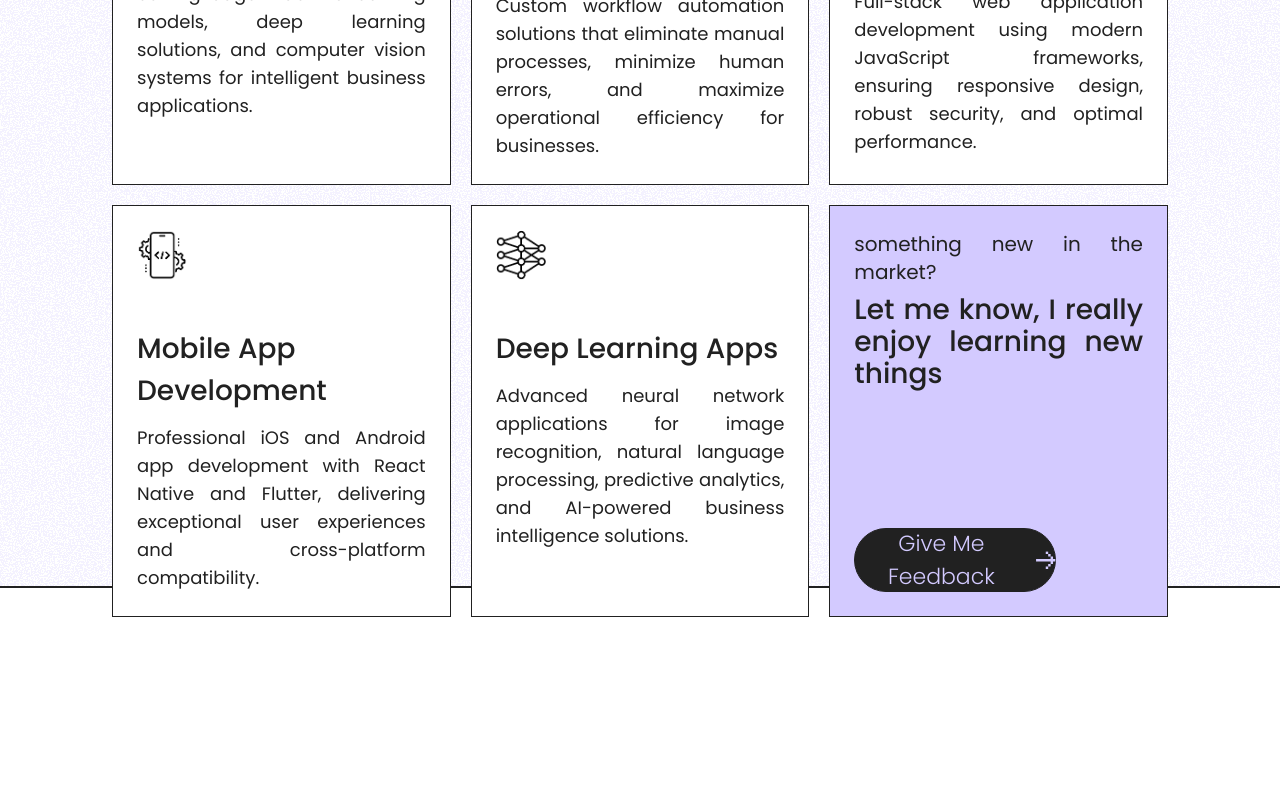
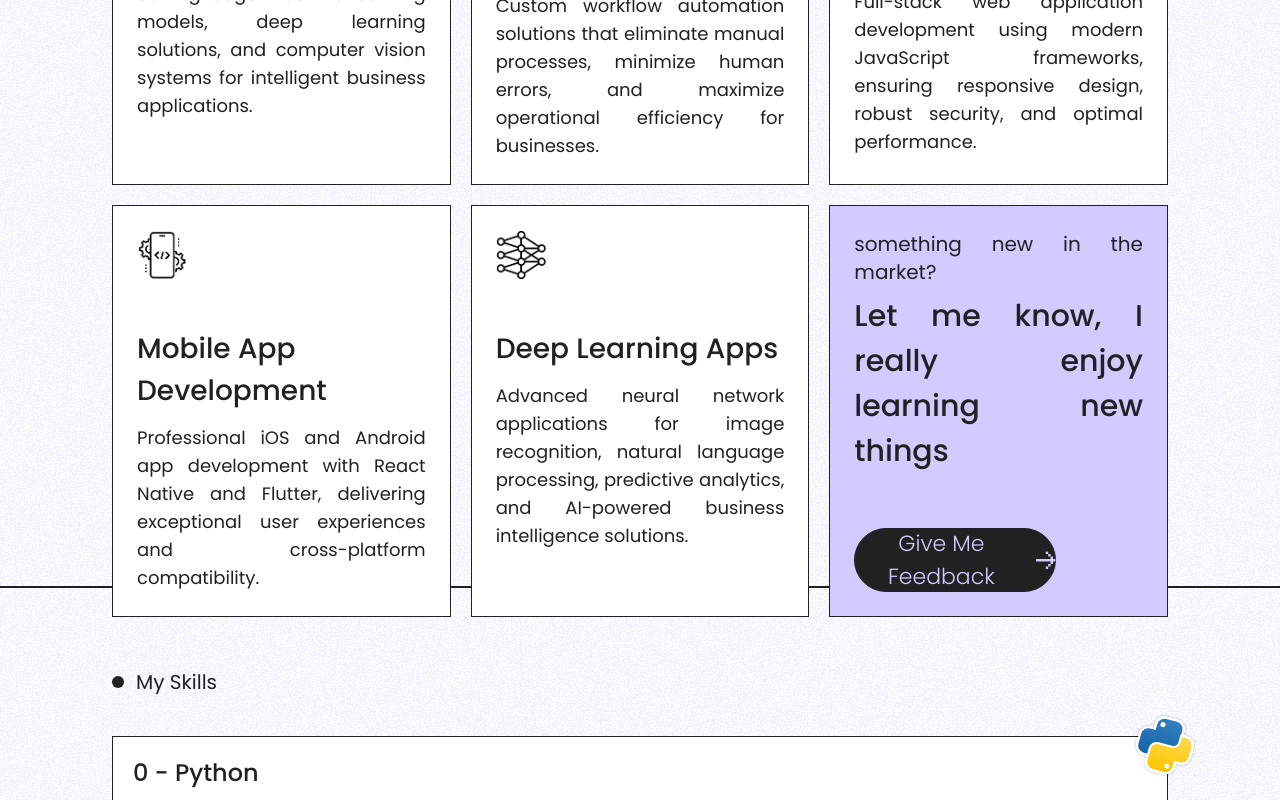
Before and after one commit to WaleedAshraf9T/my-portfolio-website, a Next.js app: page /developer in a window 1280 px wide. Shown: the part 1812-2612 px from the top of the page. Before the commit the page ends 2429 px from the top, so only its background shows below. Built offline with nearby package versions, Linux system fonts and the light colour scheme; a web font is replaced by a local one.

Commit message:
Skils Responsiveness

```diff
--- a/src/app/developer/componants/skills.jsx
+++ b/src/app/developer/componants/skills.jsx
@@ -65,7 +65,7 @@ export default function DeveloperSkills() {
     ];
 
     return (
-        <section id="skills" className="w-full h-auto flex flex-col justify-center px-28 border-b-2 pt-20 pb-[17vh]">
+        <section id="skills" className="w-full h-auto flex flex-col justify-center px-5 md:px-28 border-b-2 pt-20 md:pb-[17vh] overflow-hidden">
             <div className="flex items-center gap-3 text-xl mb-10">
                 <div className="w-3 h-3 bg-[var(--black)] rounded-full"></div> My Skills
             </div>
--- a/src/app/developer/componants/what-i-do.jsx
+++ b/src/app/developer/componants/what-i-do.jsx
@@ -43,7 +43,7 @@ export default function DeveloperWhatIDo() {
                 <div className="w-full h-auto bg-[var(--primary)] backdrop-blur-md border-1 border-[var(--black)] p-6 flex flex-col justify-between transition-all duration-500">
                     <div className="mb-5 md:mb-0">
                         <p className="text-xl mb-2 flex-grow text-justify">something new in the market?</p>
-                        <h2 className="text-2xl md:text-[28px] font-medium mb-5 md:mb-0 text-justify leading-8">Let me know, I really enjoy learning new things</h2>
+                        <h2 className="text-2xl md:text-3xl font-medium mb-5 md:mb-0 text-justify leading-8 md:leading-normal">Let me know, I really enjoy learning new things</h2>
                     </div>
 
                     <a href="#">
--- a/src/app/developer/page.js
+++ b/src/app/developer/page.js
@@ -34,7 +34,7 @@ export default function Developer() {
       <DeveloperHeroSection />
       <DeveloperAbout />
       <DeveloperWhatIDo />
-      {/* <DeveloperSkills /> */}
+      <DeveloperSkills />
       <Navbar />
     </main>
   );
--- a/src/components/cards/skill-card.jsx
+++ b/src/components/cards/skill-card.jsx
@@ -1,18 +1,31 @@
 import Image from "next/image";
 
 export default function SkillCard(props) {
+    // Calculate mobile width (30% smaller)
+    const mobileWidth = Math.round((props.width ?? 125) * 0.7);
+
     return (
         <div className="group w-full bg-white border-1 relative overflow-visible mb-2.5">
-            {/* sticker can overflow the card */}
-            <Image src={props.sticker} width={props.width ?? 125} height={0} alt="Python Logo" className="absolute -top-8 z-50 -right-10 pointer-events-none" />
+            {/* sticker can overflow the card - responsive sizing */}
+            <Image
+                src={props.sticker}
+                width={props.width ?? 125}
+                height={0}
+                alt=""
+                className="absolute -top-8 md:-top-8 z-50 -right-5 md:-right-10 pointer-events-none md:w-auto"
+                style={{
+                    width: `${mobileWidth}px`,
+                }}
+                sizes={`(max-width: 768px) ${mobileWidth}px, ${props.width ?? 125}px`}
+            />
 
             {/* inner wrapper clips the overlay so it doesn't show outside the card */}
             <div className="relative z-10 overflow-hidden">
                 <div aria-hidden="true" className="absolute inset-0 bg-[var(--primary)] -translate-x-full transition-transform duration-500 ease-in-out group-hover:translate-x-0 z-0 pointer-events-none" />
 
                 <div className="relative z-10 p-5">
-                    <h1 className="text-[32px] font-medium mb-2.5">{props.title}</h1>
-                    <p className="text-justify text-lg">{props.description}</p>
+                    <h1 className="text-2xl mb:text-[32px] font-medium mb-2.5">{props.title}</h1>
+                    <p className="text-justify text-[16px] mb:text-lg">{props.description}</p>
                 </div>
             </div>
         </div>
```
